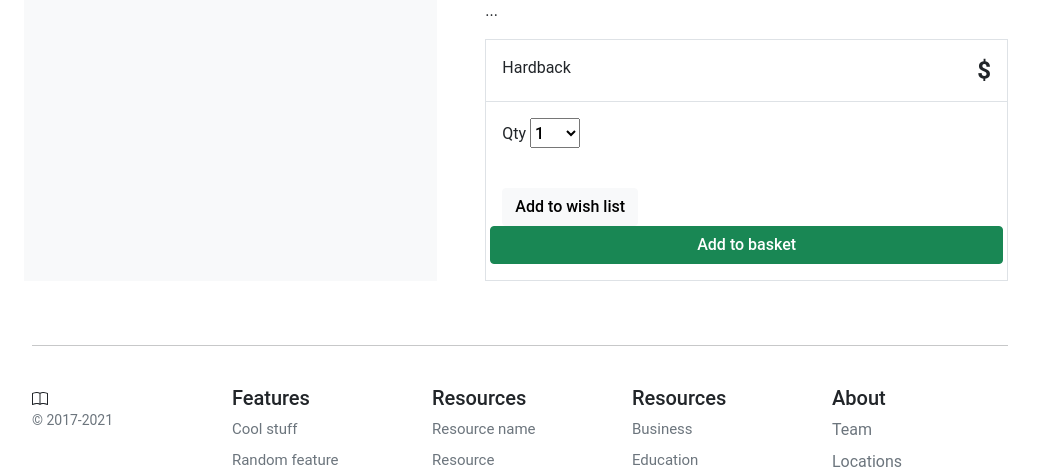
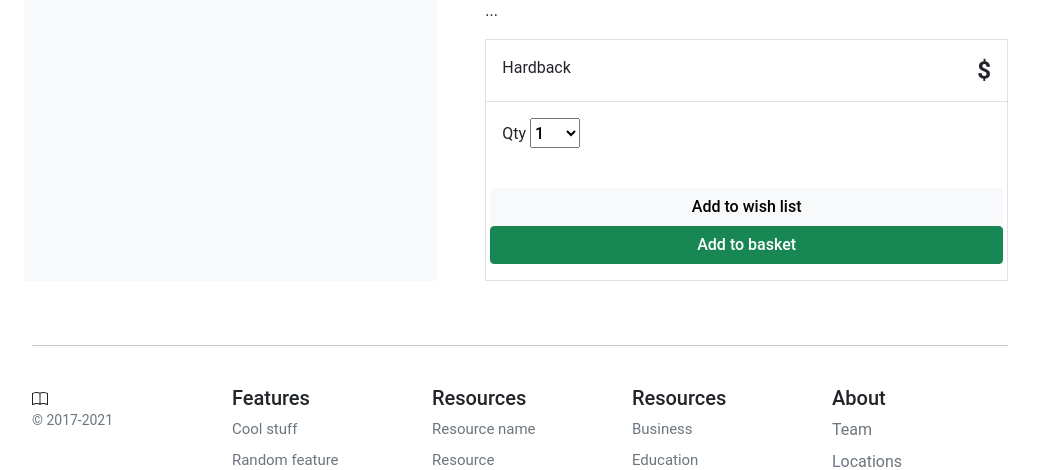
Before and after one commit to xqfqhu/ecommerce, a Django app: template templates/store/single.html in a window 1280 px wide. Shown: the part 226-696 px from the top of the page, without its empty margins (120-1159 px from the left). Run offline with Django 3.2, Linux system fonts and the light colour scheme; the template is opened without the code that fills it, so the values that code supplies are empty.

Commit message:
format edit wishlist button on single.html

```diff
--- a/static/store/css/single.css
+++ b/static/store/css/single.css
@@ -2,3 +2,11 @@
     width:50px;
     height:30px;
 }
+.edit-wishlist-button{
+    width: 100%;
+}
+.edit-wishlist-form{
+    padding-left:0;
+    padding-right:0;
+    margin:0;
+}
```
